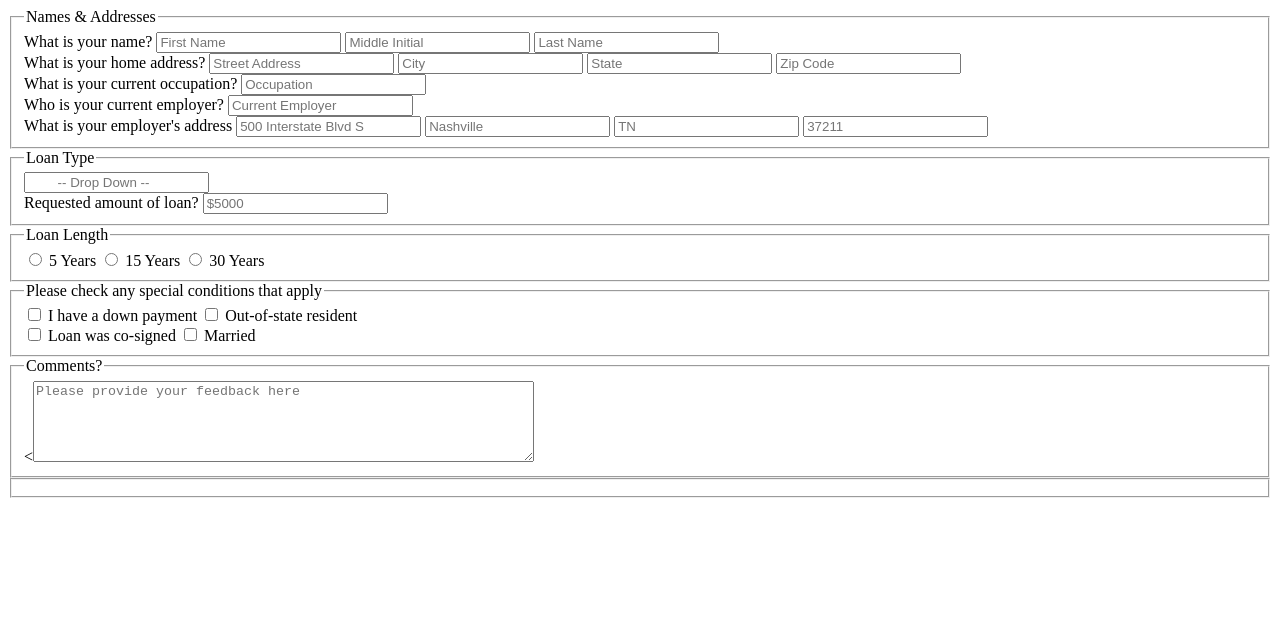
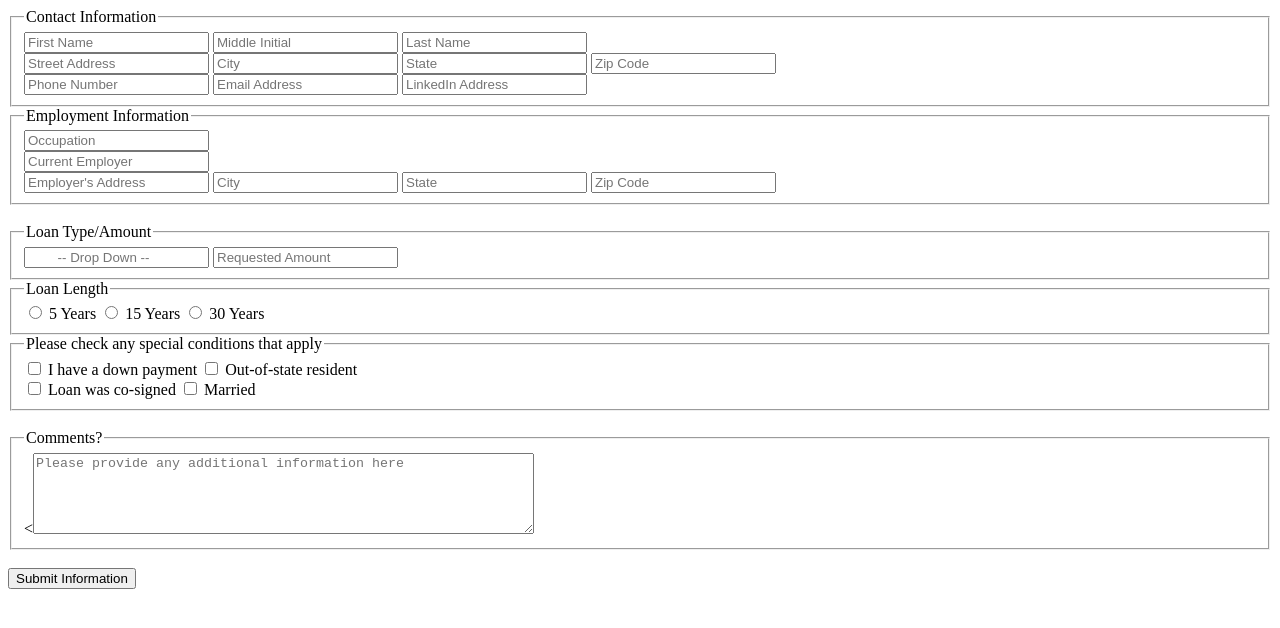
Before and after one commit to RussellRiesJr/app-form, a plain HTML site: page index.html in a window 1280 px wide. Drawn offline with Linux system fonts and the light colour scheme.

Commit message:
add comments/submit, change layout

```diff
--- a/index.html
+++ b/index.html
@@ -8,34 +8,39 @@
 </head>
 <body>
   <form action="form.html" method="POST">
+
     <fieldset>
-      <legend>Names & Addresses</legend>
-      <label for="full-name">What is your name?</label>
+      <legend>Contact Information</legend>
       <input type="text" id="first-name" placeholder="First Name">
       <input type="text" id="middle-initial" placeholder="Middle Initial">
       <input type="text" id="last-name" placeholder="Last Name">
       <br/>
-      <label for="address">What is your home address?</label>
       <input type="text" id="street-number" placeholder="Street Address">
       <input type="text" id="city" placeholder="City">
       <input type="text" id="state" placeholder="State">
       <input type="text" id="zipcode" placeholder="Zip Code">
       <br/>
-      <label for="occupation">What is your current occupation?</label>
-      <input type="text" id="occupation" placeholder="Occupation">
-      <br/>
-      <label for="employer">Who is your current employer?</label>
-      <input type="text" id="employer" placeholder="Current Employer">
-      <br/>
-      <label for="employer-address">What is your employer's address</label>
-      <input type="text" id="em-street-number" placeholder="500 Interstate Blvd S">
-      <input type="text" id="em-city" placeholder="Nashville">
-      <input type="text" id="em-state" placeholder="TN">
-      <input type="text" id="em-zipcode" placeholder="37211">
+      <input type="tel" id="phone-number" placeholder="Phone Number">
+      <input type="email" id="email" placeholder="Email Address">
+      <input type="url" id="LinkedIn" placeholder="LinkedIn Address">
     </fieldset>
 
     <fieldset>
-      <legend>Loan Type</legend>
+      <legend>Employment Information</legend>
+      <input type="text" id="occupation" placeholder="Occupation">
+      <br/>
+      <input type="text" id="employer" placeholder="Current Employer">
+      <br/>
+      <input type="text" id="em-street-number" placeholder="Employer's Address">
+      <input type="text" id="em-city" placeholder="City">
+      <input type="text" id="em-state" placeholder="State">
+      <input type="text" id="em-zipcode" placeholder="Zip Code">
+    </fieldset>
+
+    <br/>
+
+    <fieldset>
+      <legend>Loan Type/Amount</legend>
       <input name="loan" list="loan-type" placeholder="        -- Drop Down --  ">
       <datalist id="loan-type">
         <option value="Commercial">
@@ -43,9 +48,7 @@
         <option value="Personal">
         <option value="Mortgage">
       </datalist>
-      <br/>
-      <label for="amount">Requested amount of loan?</label>
-      <input type="number" id="loan-amount" placeholder="$5000">
+      <input type="number" id="loan-amount" placeholder="Requested Amount">
     </fieldset>
 
     <fieldset>
@@ -64,16 +67,16 @@
       <input type="checkbox" name="married" value="married"> Married
     </fieldset>
 
+    <br/>
+
     <fieldset>
       <legend>Comments?</legend>
-      <<textarea name="comments" rows="5" cols="60" placeholder="Please provide your feedback here"></textarea>
+      <<textarea name="comments" rows="5" cols="60" placeholder="Please provide any additional information here"></textarea>
     </fieldset>
 
-     <fieldset>
+    <br/>
 
-
-
-     </fieldset>
+    <input type="submit" value="Submit Information"></input>
 
   </form>
 </body>
```
